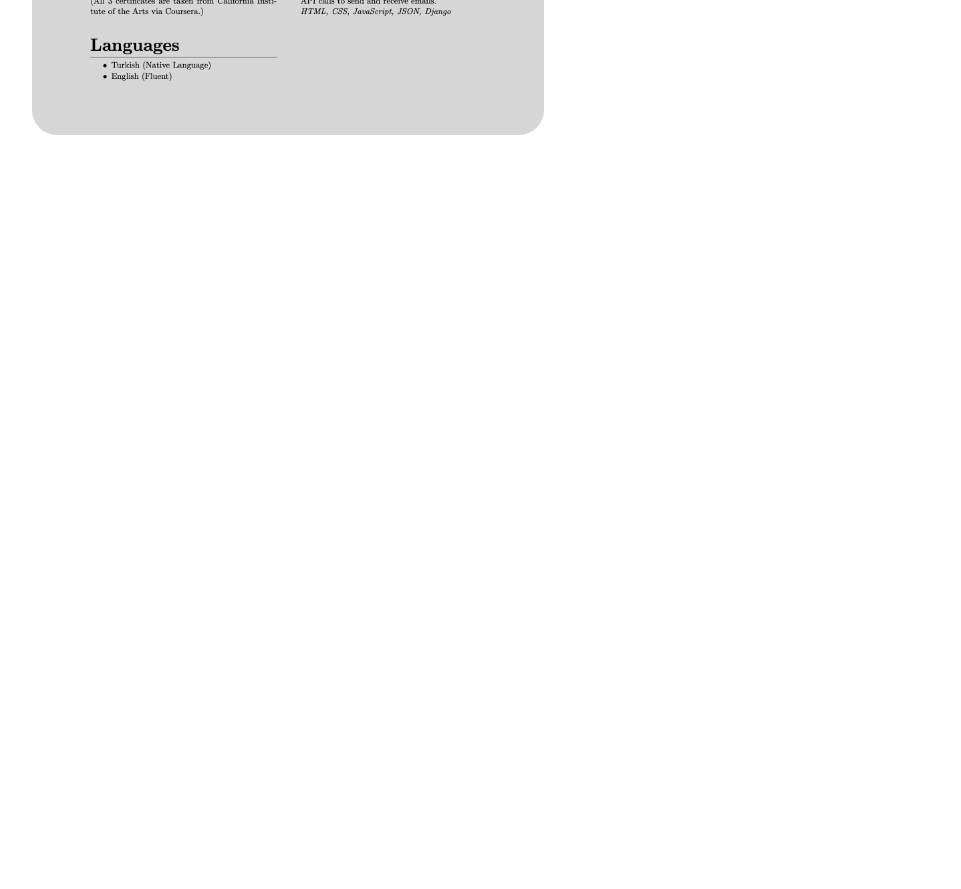
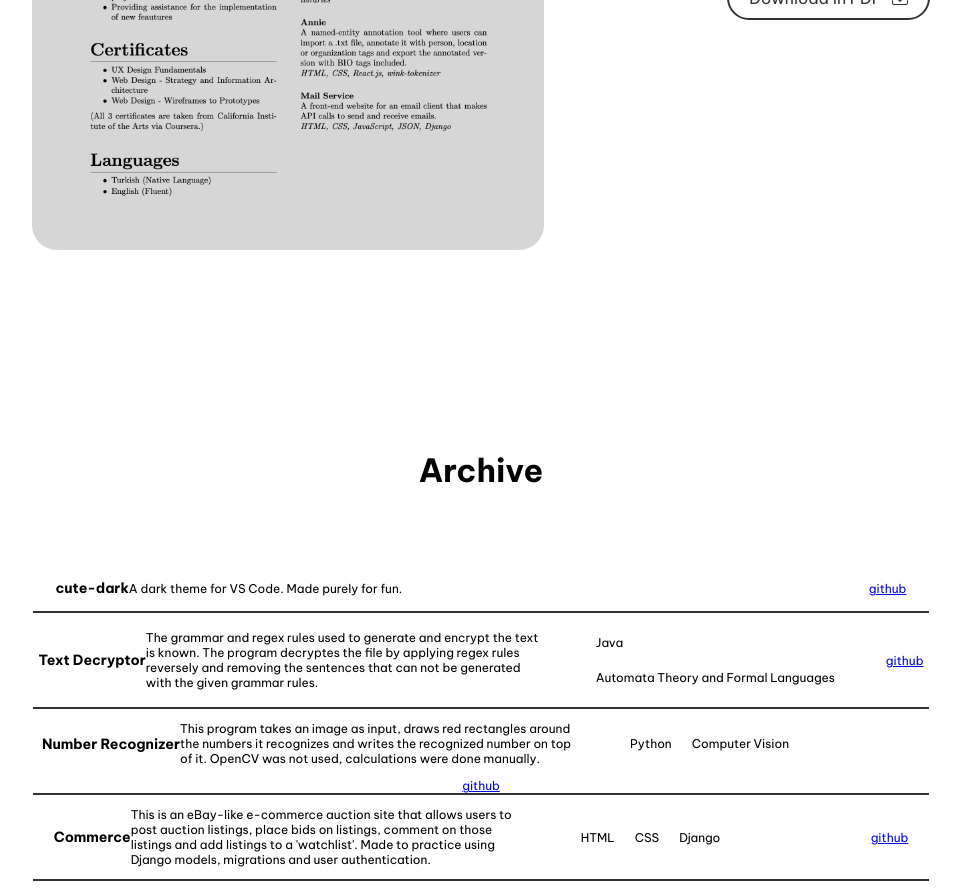
Before and after one commit to pinarhaskiris/personal-website-v2, a React (Create React App) app: page / in a window 1280 px wide. Shown: the part 2960-3849 px from the top of the page, without its empty margins (159-1120 px from the left). Before the commit the page ends 3103 px from the top, so only its background shows below. Built offline with nearby package versions, Linux system fonts and the light colour scheme.

Commit message:
added archive

```diff
--- a/src/App.js
+++ b/src/App.js
@@ -1,5 +1,6 @@
 import Navbar from "./components/Navbar";
 import Project from "./components/Project";
+import ArchiveItem from "./components/ArchiveItem";
 
 import annie from "./images/annie.png";
 import email_client from "./images/email_client.png";
@@ -60,17 +61,33 @@ function App() {
       </div>
 
       <div className="resume_container">
-        <img src={resume_ss} />
-        <div className="links">
-          <a href="/files/Resume.pdf" target="_blank">Open in new tab <BsBoxArrowUpRight style={{ paddingLeft: '10px' }} /></a>
-          <a href="/files/Resume.pdf" target="_blank" download>Download in PDF <BsDownload style={{ paddingLeft: '10px' }} /></a>
-
+        <h1>Resume</h1>
+        <div>
+          <img src={resume_ss} />
+          <div className="links">
+            <a href="/files/Resume.pdf" target="_blank">Open in new tab <BsBoxArrowUpRight style={{ paddingLeft: '10px' }} /></a>
+            <a href="/files/Resume.pdf" target="_blank" download>Download in PDF <BsDownload style={{ paddingLeft: '10px' }} /></a>
+          </div>
         </div>
-
       </div>
 
       <div className="archive_container">
+        <h1>Archive</h1>
+        <div className="archive_list">
+          <ArchiveItem title="cute-dark" description="A dark theme for VS Code. Made purely for fun."
+          githubLink="https://github.com/pinarhaskiris/cute-dark"/>
 
+          <ArchiveItem title="Text Decryptor"
+          description="The grammar and regex rules used to generate and encrypt the text is known. The program decryptes the file by applying regex rules reversely and removing the sentences that can not be generated with the given grammar rules."
+          tags={["Java", "Automata Theory and Formal Languages"]} githubLink="https://github.com/pinarhaskiris/COMP321-Assignment"/>
+
+          <ArchiveItem title="Number Recognizer" description="This program takes an image as input, draws red rectangles around the numbers it recognizes and writes the recognized number on top of it. OpenCV was not used, calculations were done manually."
+          tags={["Python", "Computer Vision"]} githubLink="https://github.com/pinarhaskiris/Programming-Studio-Project"/>
+
+          <ArchiveItem title="Commerce" description="This is an eBay-like e-commerce auction site that allows users to post auction listings, place bids on listings, comment on those listings and add listings to a 'watchlist'. Made to practice using Django models, migrations and user authentication."
+          tags={["HTML", "CSS", "Django"]} githubLink="https://github.com/pinarhaskiris/commerce-proj"/>
+
+        </div>
       </div>
 
       <div className="art_container">
--- /dev/null
+++ b/src/components/ArchiveItem.js
@@ -0,0 +1,19 @@
+const ArchiveItem = ({ title, description, tags = [], githubLink }) => {
+
+    const tag_list = tags.map((tag, index) =>
+        <li key={index}>{tag}</li>
+    );
+
+    return (
+        <div className="archive_item">
+            <h3>{ title }</h3>
+            <p>{ description }</p>
+            <ul className="tag_list">
+                { tag_list }
+            </ul>
+            <a href={ githubLink }>github</a>
+        </div>
+    )
+}
+
+export default ArchiveItem
--- a/src/style.scss
+++ b/src/style.scss
@@ -158,6 +158,8 @@ body {
     text-align: center;
     margin-top: 25vh;
 
+    div {
+        margin-top: 75px;
         display: flex;
         flex-direction: row;
         flex-wrap: wrap;
@@ -194,3 +196,50 @@ body {
             }
         }
     }
+
+}
+
+.archive_container {
+    margin-top: 25vh;
+    text-align: center;
+
+    h1 {
+        margin-bottom: 75px;
+    }
+
+    div {
+        margin: auto;
+        font-size: 12px;
+        width: 70vw;
+
+        .archive_item {
+            display: flex;
+            flex-direction: row;
+            flex-wrap: wrap;
+            justify-content: center;
+            align-items: center;
+
+            border-bottom: 2px solid #333;
+
+            p {
+                width: 400px;
+                text-align: left;
+            }
+
+            .tag_list {
+                display: flex;
+                flex-direction: row;
+                flex-wrap: wrap;
+                justify-content: flex-start;
+                width: 300px;
+
+                list-style: none;
+
+                li {
+                    padding: 10px;
+                }
+            }
+        }
+    }
+
+}
```
Lines whose indentation alone changed are shown as unchanged.
